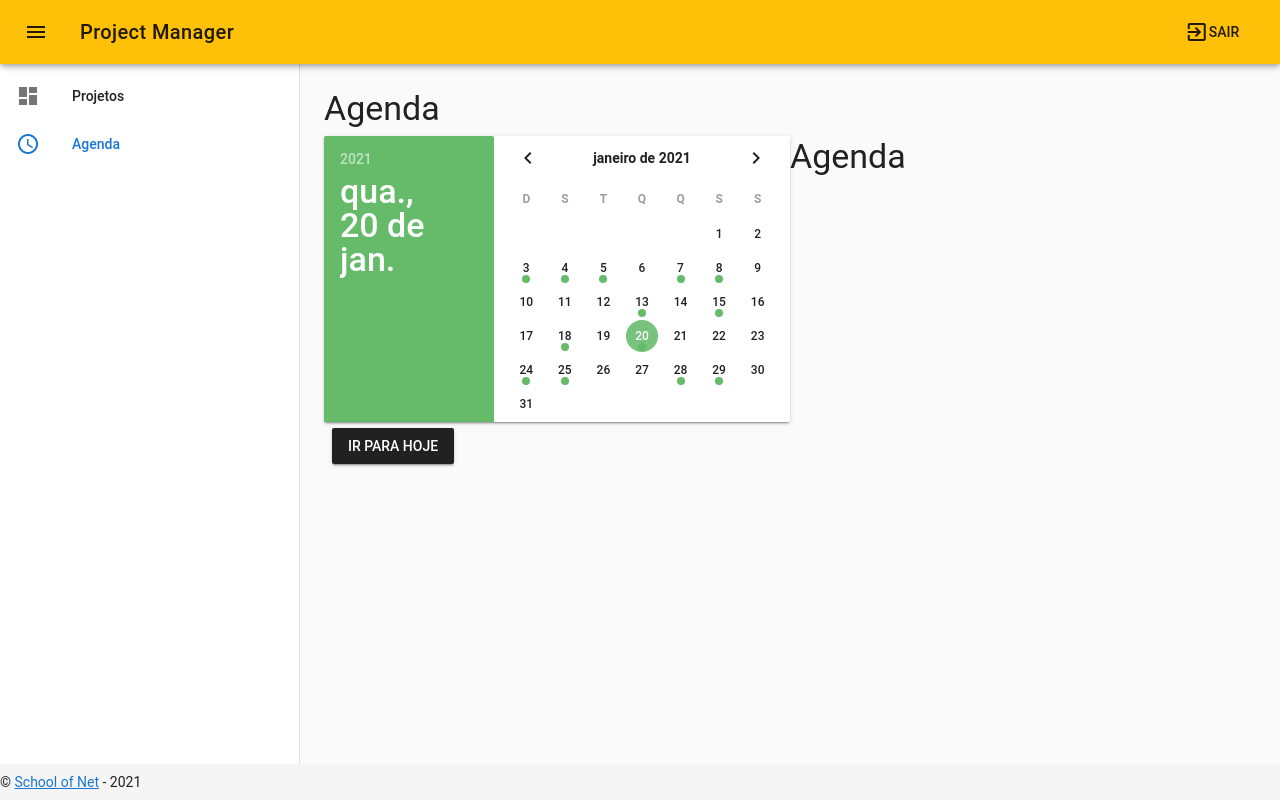
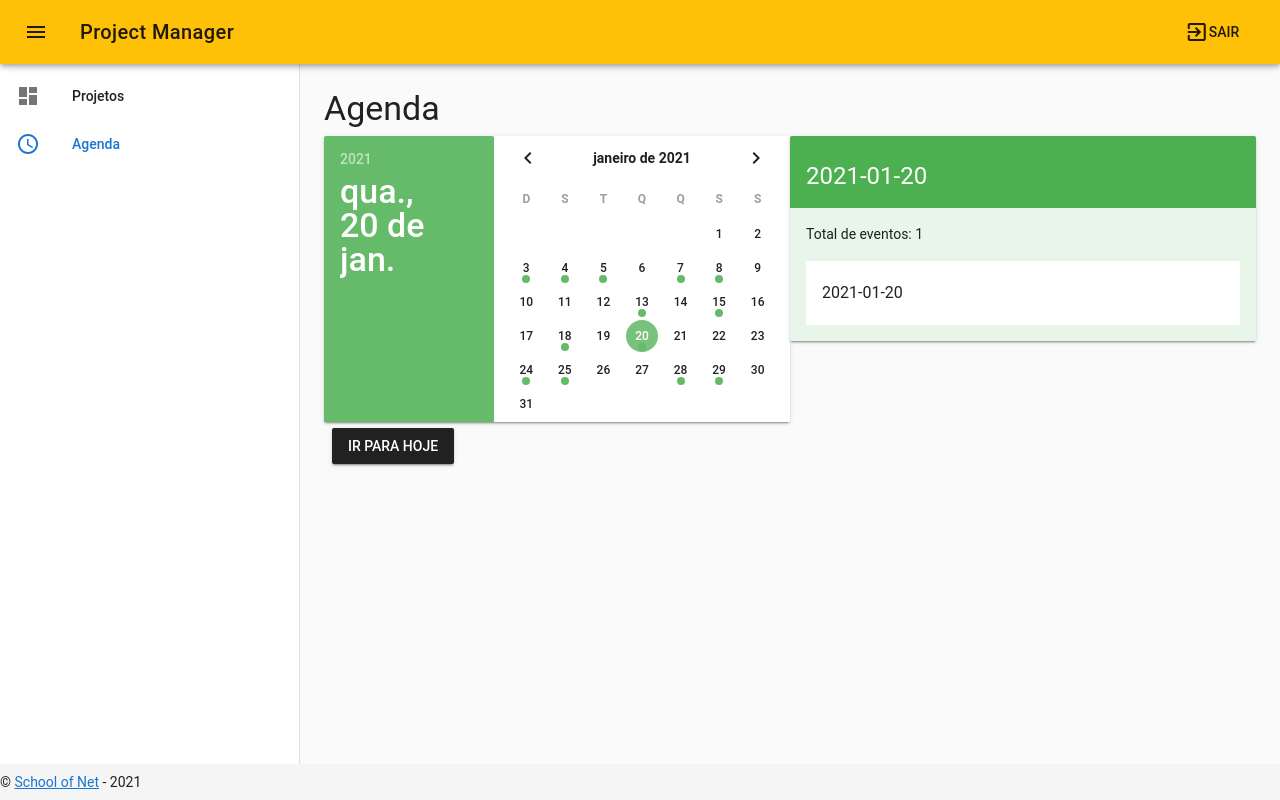
Before and after one commit to jamangueira7/gerenciador-projetos-son, a Vue app in the folder front/: page /#/schedules in a window 1280 px wide. Both pictures are taken after a click on the button "20". Built offline with nearby package versions, Linux system fonts and the light colour scheme; no server answers.

Commit message:
exibindo eventos por dia

```diff
--- a/front/src/components/Schedules.vue
+++ b/front/src/components/Schedules.vue
@@ -17,16 +17,34 @@
       <v-btn dark @click="goToToday()">Ir para hoje</v-btn>
     </v-flex>
     <v-flex xs6>
-      <h2 class="display-1 mb-2">Agenda</h2>
+      <v-card color="green lighten-5" v-if="date">
+        <v-card-title primary-title class="green white--text">
+          <div class="headline">{{ date }}</div>
+        </v-card-title>
+        <v-card-text>
+          <p>Total de eventos: {{ today.length }}</p>
+
+          <v-list>
+            <v-list-tile v-for="event, index in today" :key="index">
+              <v-list-tile-content>
+                <v-list-tile-title>{{ event }}</v-list-tile-title>
+              </v-list-tile-content>
+            </v-list-tile>
+          </v-list>
+        </v-card-text>
+      </v-card>
     </v-flex>
   </v-layout>
 </template>
 
 <script>
+import _ from 'underscore';
+
 export default {
   data() {
     return {
-      date: null
+      date: null,
+      today: []
     }
   },
   computed: {
@@ -37,6 +55,15 @@ export default {
         date.setDate(day);
         return date.toISOString().substr(0,10);
       });
+    }
+  },
+  watch: {
+    date: function (to, from) {
+      const events = _.filter(this.events, (item) => {
+        return item == to;
+      });
+
+      this.today = events;
     }
   },
   methods: {
```
Also changed, not shown: 1 other file (tests, documents, lock files or other folders).
